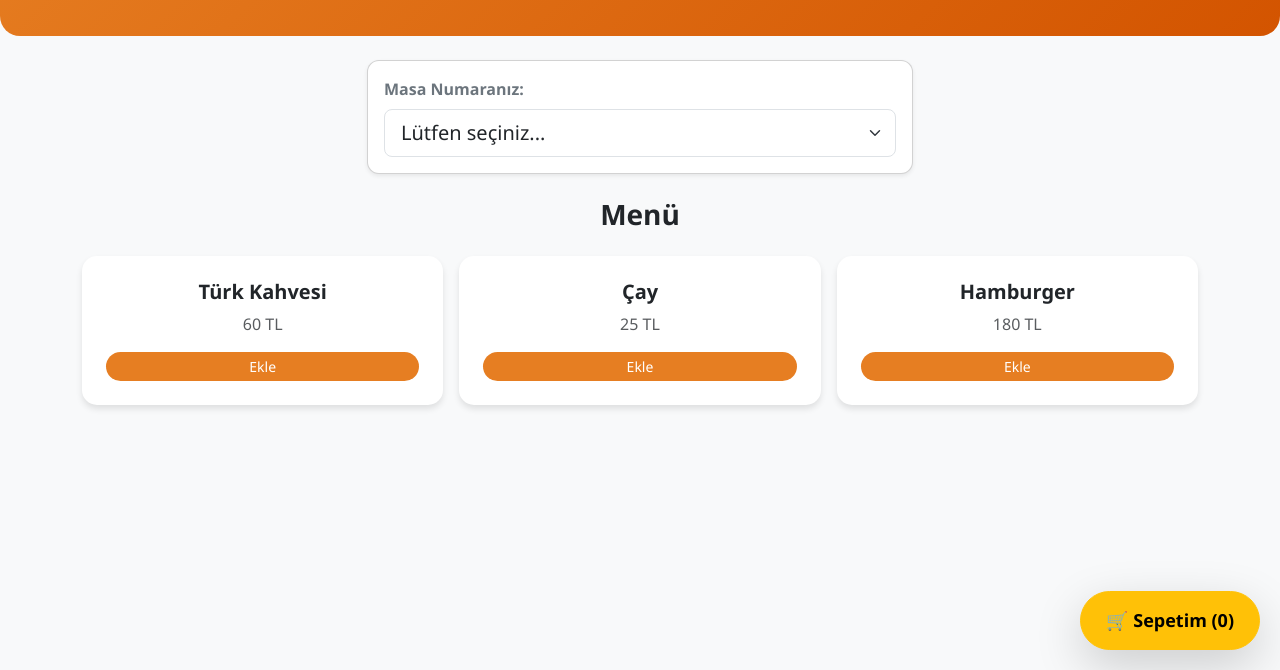
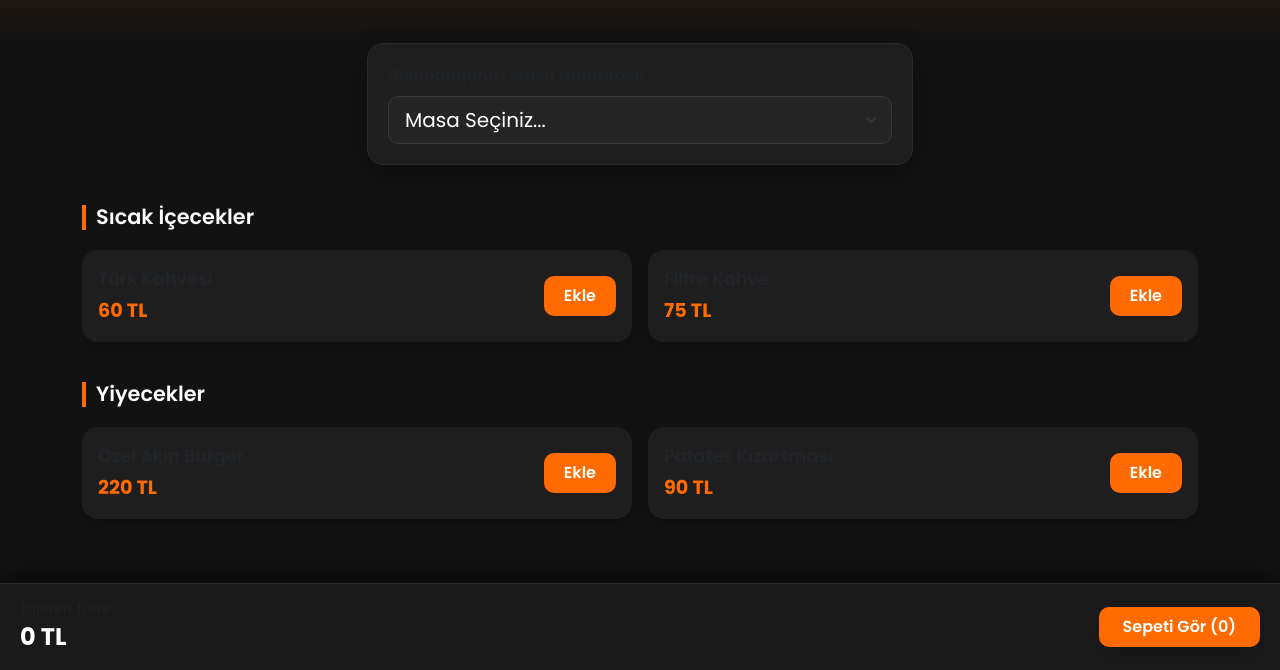
Before and after one commit to kurtsalih340-netizen/Ak-n-cafe, a plain HTML site: page index.html in a window 1280 px wide. Shown: the part 130-800 px from the top of the page. Drawn offline with nearby package versions, Linux system fonts and the light colour scheme.

Commit message:
Update index.html

```diff
--- a/index.html
+++ b/index.html
@@ -3,99 +3,270 @@
 <head>
     <meta charset="UTF-8">
     <meta name="viewport" content="width=device-width, initial-scale=1.0">
-    <title>Akın Cafe - Dijital Sipariş Sistemi</title>
-    <link href="https://cdn.jsdelivr.net/npm/bootstrap@5.3.0/dist/modern/bootstrap.min.css" rel="stylesheet">
+    <title>Akın Cafe | Dijital Menü & Sipariş</title>
+    <link href="https://cdn.jsdelivr.net/npm/bootstrap@5.3.0/dist/css/bootstrap.min.css" rel="stylesheet">
+    <link href="https://fonts.googleapis.com/css2?family=Poppins:wght@300;400;600;700&display=swap" rel="stylesheet">
+
     <style>
-        body { background-color: #f8f9fa; font-family: 'Segoe UI', Tahoma, Geneva, Verdana, sans-serif; }
-        .cafe-header { background: linear-gradient(135deg, #e67e22, #d35400); color: white; padding: 40px 20px; text-align: center; border-bottom-left-radius: 20px; border-bottom-right-radius: 20px; }
-        .menu-card { border: none; border-radius: 15px; box-shadow: 0 4px 6px rgba(0,0,0,0.1); transition: transform 0.2s; }
-        .menu-card:hover { transform: translateY(-5px); }
-        .btn-order { background-color: #e67e22; color: white; border: none; }
-        .btn-order:hover { background-color: #d35400; color: white; }
-        .cart-badge { position: fixed; bottom: 20px; right: 20px; z-index: 1000; padding: 15px 25px; border-radius: 50px; font-size: 18px; }
+        :root {
+            --bg-color: #121212;
+            --card-bg: #1e1e1e;
+            --accent-color: #ff6b00;
+            --text-color: #ffffff;
+            --text-muted: #a0a0a0;
+        }
+
+        body {
+            background-color: var(--bg-color);
+            color: var(--text-color);
+            font-family: 'Poppins', sans-serif;
+            padding-bottom: 100px;
+        }
+
+        /* Hero Üst Alan */
+        .hero-section {
+            background: linear-gradient(180deg, rgba(255, 107, 0, 0.2) 0%, rgba(18, 18, 18, 1) 100%);
+            padding: 50px 20px 30px;
+            text-align: center;
+        }
+
+        .hero-title {
+            font-size: 2.5rem;
+            font-weight: 700;
+            letter-spacing: 2px;
+            color: var(--text-color);
+            margin-bottom: 5px;
+        }
+
+        .hero-title span {
+            color: var(--accent-color);
+        }
+
+        /* Masa Seçim Kartı */
+        .config-card {
+            background-color: var(--card-bg);
+            border: 1px solid #2a2a2a;
+            border-radius: 16px;
+            padding: 20px;
+            box-shadow: 0 8px 24px rgba(0,0,0,0.3);
+        }
+
+        .form-select, .form-control {
+            background-color: #252525;
+            border: 1px solid #3a3a3a;
+            color: #fff;
+            border-radius: 10px;
+        }
+
+        .form-select:focus, .form-control:focus {
+            background-color: #252525;
+            border-color: var(--accent-color);
+            color: #fff;
+            box-shadow: none;
+        }
+
+        /* Menü Kartları */
+        .category-title {
+            font-size: 1.3rem;
+            font-weight: 600;
+            border-left: 4px solid var(--accent-color);
+            padding-left: 10px;
+            margin-top: 40px;
+            margin-bottom: 20px;
+        }
+
+        .menu-card {
+            background-color: var(--card-bg);
+            border: none;
+            border-radius: 16px;
+            overflow: hidden;
+            box-shadow: 0 4px 12px rgba(0,0,0,0.2);
+            transition: transform 0.2s, box-shadow 0.2s;
+        }
+
+        .menu-card:hover {
+            transform: translateY(-3px);
+            box-shadow: 0 8px 20px rgba(255, 107, 0, 0.15);
+        }
+
+        .product-name {
+            font-size: 1.1rem;
+            font-weight: 600;
+            margin-bottom: 5px;
+        }
+
+        .product-price {
+            color: var(--accent-color);
+            font-weight: 700;
+            font-size: 1.2rem;
+        }
+
+        .btn-add {
+            background-color: var(--accent-color);
+            color: #fff;
+            border: none;
+            border-radius: 10px;
+            font-weight: 600;
+            padding: 8px 20px;
+            transition: opacity 0.2s;
+        }
+
+        .btn-add:hover {
+            background-color: #e05e00;
+            color: #fff;
+        }
+
+        /* Alt Sabit Sepet Barı */
+        .cart-bar {
+            position: fixed;
+            bottom: 0;
+            left: 0;
+            right: 0;
+            background-color: #1a1a1a;
+            border-top: 1px solid #2a2a2a;
+            padding: 15px 20px;
+            z-index: 1000;
+            display: flex;
+            justify-content: space-between;
+            align-items: center;
+            box-shadow: 0 -5px 20px rgba(0,0,0,0.5);
+        }
+
+        /* Modal Tasarımları */
+        .modal-content {
+            background-color: var(--card-bg);
+            color: var(--text-color);
+            border: 1px solid #333;
+            border-radius: 20px;
+        }
+
+        .modal-header {
+            border-bottom: 1px solid #2a2a2a;
+        }
+
+        .modal-footer {
+            border-top: 1px solid #2a2a2a;
+        }
+
+        .list-group-item {
+            background-color: transparent;
+            color: var(--text-color);
+            border-bottom: 1px solid #2a2a2a;
+            padding: 15px 0;
+        }
     </style>
 </head>
 <body>
 
-    <div class="cafe-header mb-4">
-        <h1 class="fw-bold">AKIN CAFE</h1>
-        <p class="lead mb-0">Masanızdan Hızlıca Sipariş Verin</p>
+    <div class="hero-section">
+        <h1 class="hero-title">AKIN <span>CAFE</span></h1>
+        <p class="text-muted">Dijital Sipariş & Temassız Menü Sistemi</p>
     </div>
 
-    <div class="container pb-5">
-        <div class="row mb-4">
+    <div class="container">
+        <div class="row mb-2">
             <div class="col-md-6 mx-auto">
-                <div class="card p-3 shadow-sm" style="border-radius: 12px;">
-                    <label for="tableNumber" class="form-label fw-bold text-secondary">Masa Numaranız:</label>
+                <div class="config-card">
+                    <label for="tableNumber" class="form-label fw-semibold text-muted mb-2">Bulunduğunuz Masa Numarası:</label>
                     <select id="tableNumber" class="form-select form-select-lg">
-                        <option value="">Lütfen seçiniz...</option>
+                        <option value="">Masa Seçiniz...</option>
                         <option value="Masa 1">Masa 1</option>
                         <option value="Masa 2">Masa 2</option>
                         <option value="Masa 3">Masa 3</option>
                         <option value="Masa 4">Masa 4</option>
                         <option value="Masa 5">Masa 5</option>
+                        <option value="Masa 6">Masa 6</option>
+                        <option value="Masa 7">Masa 7</option>
                     </select>
                 </div>
             </div>
         </div>
 
-        <h3 class="text-center mb-4 fw-bold text-dark">Menü</h3>
+        <h4 class="category-title">Sıcak İçecekler</h4>
         <div class="row g-3">
-            <div class="col-6 col-md-4">
-                <div class="card h-100 menu-card p-2 text-center">
-                    <div class="card-body">
-                        <h5 class="card-title fw-bold">Türk Kahvesi</h5>
-                        <p class="card-text text-muted">60 TL</p>
-                        <button class="btn btn-sm btn-order w-100 rounded-pill" onclick="addToCart('Türk Kahvesi', 60)">Ekle</button>
+            <div class="col-12 col-md-6">
+                <div class="card menu-card p-3">
+                    <div class="d-flex justify-content-between align-items-center">
+                        <div>
+                            <div class="product-name">Türk Kahvesi</div>
+                            <div class="product-price">60 TL</div>
+                        </div>
+                        <button class="btn btn-add" onclick="addToCart('Türk Kahvesi', 60)">Ekle</button>
                     </div>
                 </div>
             </div>
-            <div class="col-6 col-md-4">
-                <div class="card h-100 menu-card p-2 text-center">
-                    <div class="card-body">
-                        <h5 class="card-title fw-bold">Çay</h5>
-                        <p class="card-text text-muted">25 TL</p>
-                        <button class="btn btn-sm btn-order w-100 rounded-pill" onclick="addToCart('Çay', 25)">Ekle</button>
+            <div class="col-12 col-md-6">
+                <div class="card menu-card p-3">
+                    <div class="d-flex justify-content-between align-items-center">
+                        <div>
+                            <div class="product-name">Filtre Kahve</div>
+                            <div class="product-price">75 TL</div>
+                        </div>
+                        <button class="btn btn-add" onclick="addToCart('Filtre Kahve', 75)">Ekle</button>
                     </div>
                 </div>
             </div>
-            <div class="col-6 col-md-4">
-                <div class="card h-100 menu-card p-2 text-center">
-                    <div class="card-body">
-                        <h5 class="card-title fw-bold">Hamburger</h5>
-                        <p class="card-text text-muted">180 TL</p>
-                        <button class="btn btn-sm btn-order w-100 rounded-pill" onclick="addToCart('Hamburger', 180)">Ekle</button>
+        </div>
+
+        <h4 class="category-title">Yiyecekler</h4>
+        <div class="row g-3">
+            <div class="col-12 col-md-6">
+                <div class="card menu-card p-3">
+                    <div class="d-flex justify-content-between align-items-center">
+                        <div>
+                            <div class="product-name">Özel Akın Burger</div>
+                            <div class="product-price">220 TL</div>
+                        </div>
+                        <button class="btn btn-add" onclick="addToCart('Özel Akın Burger', 220)">Ekle</button>
+                    </div>
+                </div>
+            </div>
+            <div class="col-12 col-md-6">
+                <div class="card menu-card p-3">
+                    <div class="d-flex justify-content-between align-items-center">
+                        <div>
+                            <div class="product-name">Patates Kızartması</div>
+                            <div class="product-price">90 TL</div>
+                        </div>
+                        <button class="btn btn-add" onclick="addToCart('Patates Kızartması', 90)">Ekle</button>
                     </div>
                 </div>
             </div>
         </div>
     </div>
 
-    <button class="btn btn-warning shadow-lg cart-badge fw-bold" data-bs-toggle="modal" data-bs-target="#cartModal">
-        🛒 Sepetim (<span id="cartCount">0</span>)
-    </button>
+    <div class="cart-bar">
+        <div>
+            <span class="text-muted d-block" style="font-size: 0.85rem;">Toplam Tutar</span>
+            <span class="fw-bold fs-4 text-white"><span id="cartTotalOuter">0</span> TL</span>
+        </div>
+        <button class="btn btn-add px-4 py-2 shadow" data-bs-toggle="modal" data-bs-target="#cartModal">
+            Sepeti Gör (<span id="cartCount">0</span>)
+        </button>
+    </div>
 
     <div class="modal fade" id="cartModal" tabindex="-1" aria-hidden="true">
         <div class="modal-dialog modal-dialog-centered">
-            <div class="modal-content" style="border-radius: 20px;">
+            <div class="modal-content">
                 <div class="modal-header">
-                    <h5 class="modal-title fw-bold">Siparişiniz</h5>
-                    <button type="button" class="btn-close" data-bs-shadow="none" data-bs-dismiss="modal" aria-label="Close"></button>
+                    <h5 class="modal-title fw-bold">Sipariş Detayı</h5>
+                    <button type="button" class="btn-close btn-close-white" data-bs-dismiss="modal" aria-label="Close"></button>
                 </div>
                 <div class="modal-body">
-                    <ul id="cartItems" class="list-group list-group-flush mb-3">
+                    <ul id="cartItems" class="list-group list-group-flush mb-4">
                         </ul>
 
                     <div class="mb-3">
-                        <label for="orderNote" class="form-label fw-bold">Sipariş Notu (İsteğe Bağlı):</label>
-                        <textarea id="orderNote" class="form-control" rows="2" placeholder="Örn: Kahve orta şekerli olsun, ketçap az olsun..."></textarea>
+                        <label for="orderNote" class="form-label fw-semibold text-muted">Sipariş Notunuz:</label>
+                        <textarea id="orderNote" class="form-control" rows="3" placeholder="Örn: Kahve az şekerli olsun, soslar bol gelsin..."></textarea>
                     </div>
-
-                    <h5 class="text-end fw-bold text-danger">Toplam: <span id="cartTotal">0</span> TL</h5>
                 </div>
-                <div class="modal-footer">
-                    <button type="button" class="btn btn-secondary rounded-pill" data-bs-dismiss="modal">Kapat</button>
-                    <button type="button" class="btn btn-order px-4 rounded-pill fw-bold" onclick="sendOrder()">Siparişi Tamamla</button>
+                <div class="modal-footer justify-content-between">
+                    <div>
+                        <span class="text-muted d-block" style="font-size: 0.8rem;">Genel Toplam</span>
+                        <span class="fw-bold fs-4 text-warning"><span id="cartTotalModal">0</span> TL</span>
+                    </div>
+                    <button type="button" class="btn btn-add px-4 py-2 fs-5" onclick="sendOrder()">Siparişi Gönder</button>
                 </div>
             </div>
         </div>
@@ -114,24 +285,29 @@
         function updateCartUI() {
             document.getElementById('cartCount').innerText = cart.length;
             const cartItems = document.getElementById('cartItems');
-            const cartTotal = document.getElementById('cartTotal');
+            const totalOuter = document.getElementById('cartTotalOuter');
+            const totalModal = document.getElementById('cartTotalModal');
 
             cartItems.innerHTML = '';
             let total = 0;
 
             if(cart.length === 0) {
-                cartItems.innerHTML = '<li class="list-group-item text-muted text-center">Sepetiniz boş.</li>';
+                cartItems.innerHTML = '<li class="text-center text-muted py-4">Sepetiniz şu an boş.</li>';
             } else {
                 cart.forEach((item, index) => {
                     total += item.price;
                     cartItems.innerHTML += `
                         <li class="list-group-item d-flex justify-content-between align-items-center">
-                            ${item.name} - ${item.price} TL
-                            <button class="btn btn-sm btn-danger rounded-pill" onclick="removeFromCart(${index})">Sil</button>
+                            <div>
+                                <span class="fw-medium">${item.name}</span>
+                                <span class="d-block text-muted" style="font-size:0.85rem;">${item.price} TL</span>
+                            </div>
+                            <button class="btn btn-sm btn-outline-danger border-0 rounded-circle" onclick="removeFromCart(${index})">✕</button>
                         </li>`;
                 });
             }
-            cartTotal.innerText = total;
+            totalOuter.innerText = total;
+            totalModal.innerText = total;
         }
 
         function removeFromCart(index) {
@@ -144,39 +320,37 @@
             const note = document.getElementById('orderNote').value;
 
             if(!table) {
-                alert('Lütfen sipariş vermeden önce Masa Numaranızı seçin!');
+                alert('Lütfen siparişinizi tamamlamak için önce masa numaranızı seçin.');
                 return;
             }
             if(cart.length === 0) {
-                alert('Sepetinizde ürün bulunmamaktadır!');
+                alert('Sepetinizde ürün bulunmuyor.');
                 return;
             }
 
-            // Sipariş metnini hazırlayalım
-            let orderText = `*AKIN CAFE SİPARİŞİ*\n`;
-            orderText += `📍 *Konum:* ${table}\n`;
-            orderText += `📝 *Not:* ${note ? note : 'Yok'}\n\n`;
-            orderText += `🛒 *Ürünler:* \n`;
+            // WhatsApp Mesaj Taslağı
+            let orderText = `🔥 *AKIN CAFE - YENİ SİPARİŞ* 🔥\n\n`;
+            orderText += `📍 *Masa:* ${table}\n`;
+            orderText += `📝 *Sipariş Notu:* ${note ? note : 'Yok'}\n\n`;
+            orderText += `📦 *Ürünler:* \n`;
 
             cart.forEach(item => {
-                orderText += `- ${item.name} (${item.price} TL)\n`;
+                orderText += `• ${item.name} (${item.price} TL)\n`;
             });
 
-            orderText += `\n💰 *Toplam Tutar:* ${document.getElementById('cartTotal').innerText} TL`;
+            orderText += `\n💰 *Toplam Tutar:* ${document.getElementById('cartTotalModal').innerText} TL`;
 
-            // WhatsApp Entegrasyonu (Siparişi işletme telefonuna mesaj olarak atar)
-            // Lütfen aşağıdaki '905XXXXXXXXX' kısmına kendi telefon numaranızı yazın!
+            // DEĞİŞTİRİN: Aşağıdaki '905XXXXXXXXX' kısmına siparişleri alacağınız kendi telefon numaranızı yazın.
             const phoneNumber = "905XXXXXXXXX";
             const whatsappUrl = `https://api.whatsapp.com/send?phone=${phoneNumber}&text=${encodeURIComponent(orderText)}`;
 
             window.open(whatsappUrl, '_blank');
 
-            // Sepeti sıfırla
+            // Temizlik ve Kapatma İşlemleri
             cart = [];
             document.getElementById('orderNote').value = '';
             updateCartUI();
 
-            // Modalı kapat
             const modal = bootstrap.Modal.getInstance(document.getElementById('cartModal'));
             modal.hide();
         }
```
